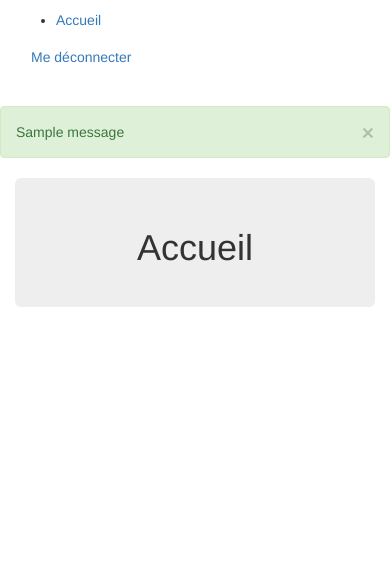
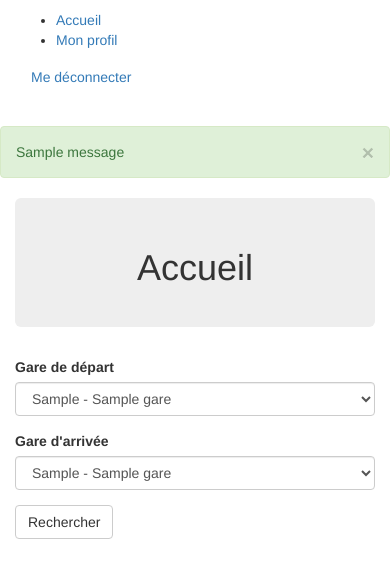
Before and after one commit to vdng/BDD_SNCF, a Flask app: page / in a window 390 px wide. Shown: the top 578 px of the page. Run offline with Flask 2, Linux system fonts and the light colour scheme; a user stored in the database is signed in; tables that the repository leaves empty hold one stand-in row (values such as "Sample post"); one stand-in notice (Sample message) is shown; some libraries are stand-ins or nearby versions.

Commit message:
recherche voyage client

```diff
--- /dev/null
+++ b/app/main/forms.py
@@ -0,0 +1,12 @@
+from flask_wtf import FlaskForm
+from wtforms import StringField, PasswordField, BooleanField, SubmitField, IntegerField, SelectField, DateTimeField
+from wtforms.validators import ValidationError, DataRequired, EqualTo
+from app.models import Train, Voiture, Gare
+from app import db
+from datetime import datetime
+
+
+class RechercheTrajet(FlaskForm):
+    gareDepart = SelectField("Gare de départ", coerce=int)
+    gareArrivee = SelectField("Gare d'arrivée", coerce=int)
+    submit = SubmitField("Rechercher")
--- a/app/main/routes.py
+++ b/app/main/routes.py
@@ -1,11 +1,33 @@
 from flask import render_template, send_from_directory
 from app.main import bp
+from flask_login import current_user, login_required
+from app.main.forms import RechercheTrajet
+from app.models import Voyage, Gare
 
 
-@bp.route('/')
-@bp.route('/index')
+@bp.route('/', methods=['GET', 'POST'])
+@bp.route('/index', methods=['GET', 'POST'])
+@login_required
 def index():
-    return render_template('index.html', title='Accueil')
+    form = RechercheTrajet()
+    gares = Gare.query.all()
+    choix_gares = [(gare.id, '{} - {}'.format(gare.ville, gare.nom)) for gare in gares]
+    form.gareDepart.choices = choix_gares
+    form.gareArrivee.choices = choix_gares
+    if form.validate_on_submit():
+        voyages = Voyage.query.filter_by(idGareDepart=form.gareDepart.data, idGareArrivee=form.gareArrivee.data)
+        return render_template('index.html', title='Accueil', voyages=voyages, form=form)
+    return render_template('index.html', title='Accueil', form=form)
+
+
+# Visualiser un voyage en particulier, avec les billets
+@bp.route('/voyages/<id>')
+def voyage(id):
+    voyage = Voyage.query.filter_by(id=id).first_or_404()
+    billets = voyage.billets.all()
+    return render_template('voyage.html', title='Voyage', billets=billets,
+                           jumbotron_title='{} {} -> {} {}'.format(voyage.gareDepart.ville, voyage.gareDepart.nom,
+                                                                   voyage.gareArrivee.ville, voyage.gareArrivee.nom))
 
 
 @bp.route('/favicon.ico')
--- a/app/templates/base.html
+++ b/app/templates/base.html
@@ -22,6 +22,9 @@
                         class="fas fa-pen"></span></a></li>
                 {% endif %}
                 <li class="nav-item"><a class="nav-link" href="{{ url_for('main.index') }}">Accueil</a></li>
+                {% if current_user.is_authenticated %}
+                <li class="nav-item"><a class="nav-link" href="">Mon profil</a></li>
+                {% endif %}
             </ul>
             <ul class="nav navbar-nav navbar-right">
                 {% if current_user.is_anonymous %}
@@ -40,8 +43,8 @@
     {% with messages = get_flashed_messages(with_categories=true) %}
     {% if messages %}
     {% for category, message in messages %}
-    <div class="row">
-        <div class="col-sm-12 alert alert-{{ category }}" role="alert">
+    <div class="row m-0">
+        <div class="col-sm-12 alert alert-{{ category }} m-0" role="alert">
             <span>{{ message }}</span>
             <button type="button" class="close" data-dismiss="alert" aria-label="Close">
                 <span aria-hidden="true">&times;</span>
--- a/app/templates/edit/clients.html
+++ b/app/templates/edit/clients.html
@@ -1,5 +1,4 @@
 {% extends "base.html" %}
-{% import 'bootstrap/wtf.html' as wtf %}
 
 {% block app_content %}
 
--- a/app/templates/index.html
+++ b/app/templates/index.html
@@ -1,5 +1,43 @@
 {% extends "base.html" %}
+{% import 'bootstrap/wtf.html' as wtf %}
 
 {% block app_content %}
+<div class="row">
+    <div class="col-md-4">
+        {{ wtf.quick_form(form) }}
+    </div>
+</div>
 
+{% if voyages %}
+
+<div class="row mt-5">
+    <div class="col-sm-12">
+        <table class="table table-hover data-table">
+            <thead>
+            <tr>
+                <th>Horaire de départ</th>
+                <th>Horaire d'arrivée</th>
+                <th>Prix</th>
+            </tr>
+            </thead>
+            <tbody>
+            {% for voyage in voyages %}
+            <tr class="clickable-row" data-href="{{ url_for('main.voyage', id=voyage.id) }}"
+                style="cursor:pointer">
+                <td>{{ voyage.horaireDepart }}</td>
+                <td>{{ voyage.horaireArrivee }}</td>
+                <td>30€</td>
+            </tr>
+            {% endfor %}
+            </tbody>
+        </table>
+    </div>
+</div>
+{% endif %}
 {% endblock %}
+
+{% block scripts %}
+{{super()}}
+{% include "edit/_clickable_row.html" %}
+{% include "edit/_data_table.html" %}
+{% endblock %}
```
Also changed, not shown: app/templates/voyage.html (renamed from app/templates/edit/voyage.html, +8 -13 lines).
